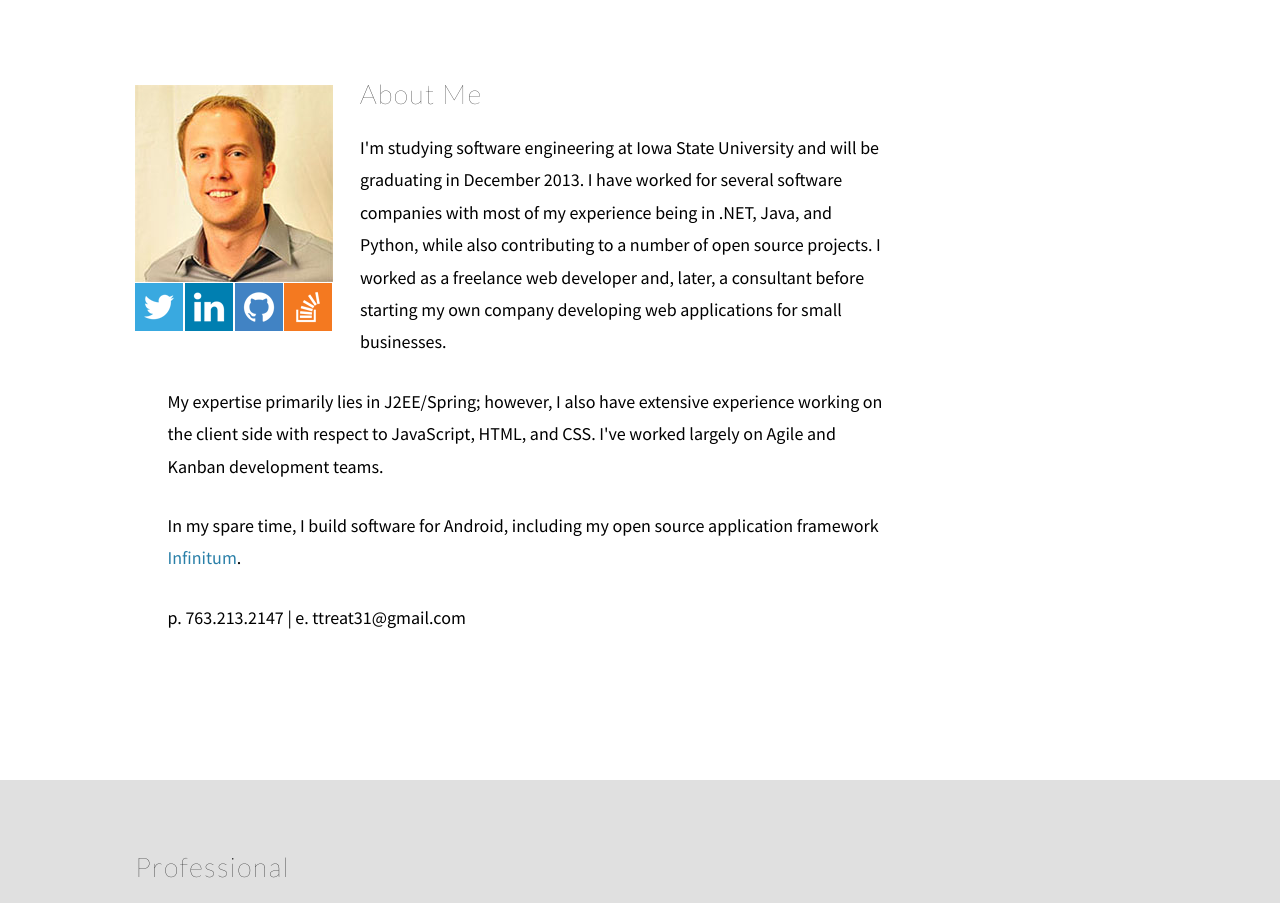
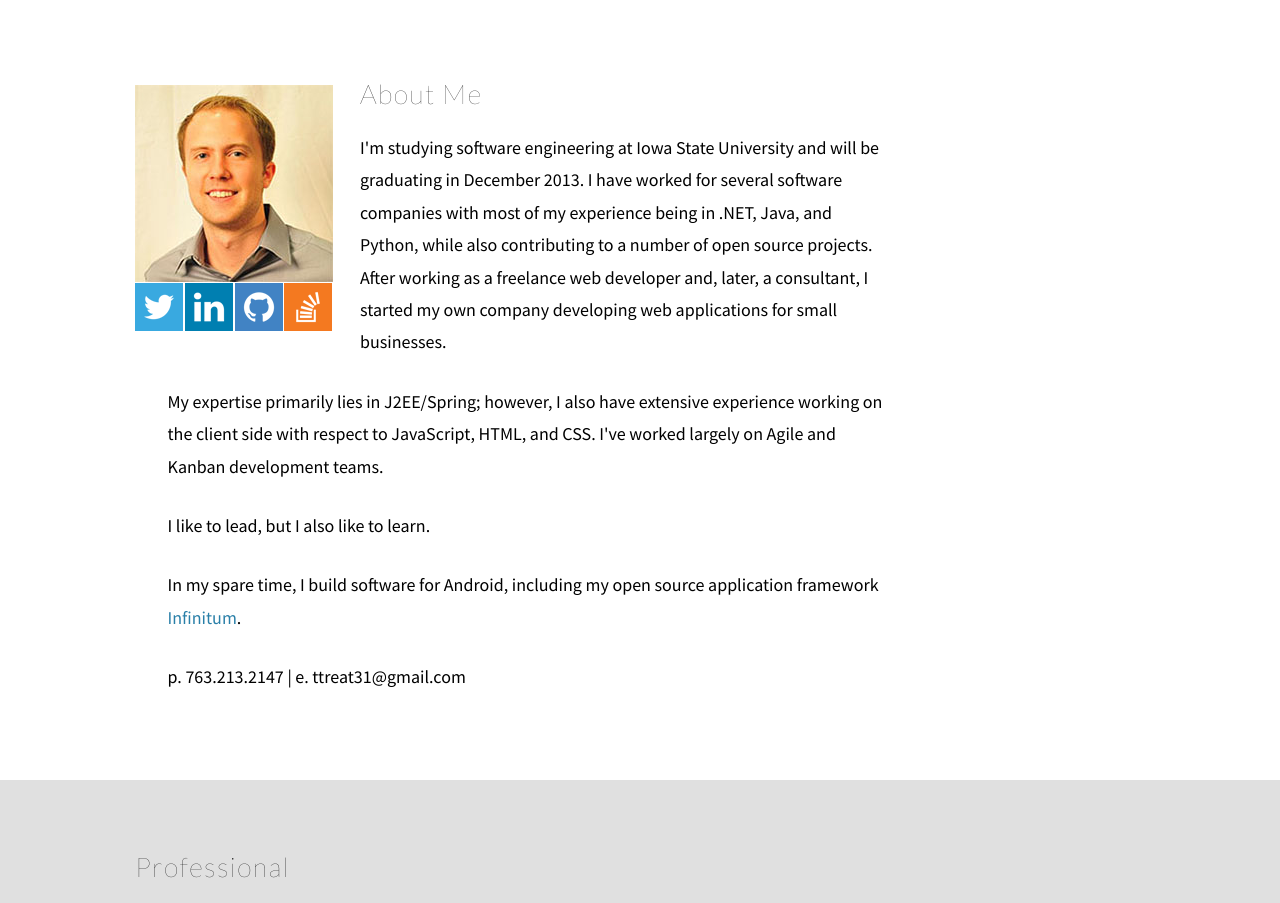
Before and after one commit to tylertreat/tylertreat.net, a plain HTML site: page index.html in a window 1280 px wide. Shown: the part 820-1723 px from the top of the page. Drawn offline with nearby package versions, Linux system fonts and the light colour scheme.

Commit message:
Update body copy.

```diff
--- a/index.html
+++ b/index.html
@@ -73,11 +73,14 @@
                     <p>
                         I'm studying software engineering at Iowa State University and will be graduating in December 2013.
                         I have worked for several software companies with most of my experience being in .NET, Java, and Python,
-                        while also contributing to a number of open source projects. I worked as a freelance web developer and, later, a consultant before starting my own company developing web applications for small businesses.
+                        while also contributing to a number of open source projects. After working as a freelance web developer and, later, a consultant, I started my own company developing web applications for small businesses.
                     </p>
                     <p>
                         My expertise primarily lies in J2EE/Spring; however, I also have extensive experience working on the client side
                         with respect to JavaScript, HTML, and CSS. I've worked largely on Agile and Kanban development teams.
+                    </p>
+                    <p>
+                        I like to lead, but I also like to learn.
                     </p>
                     <p>
                         In my spare time, I build software for Android, including my open source application framework
```
